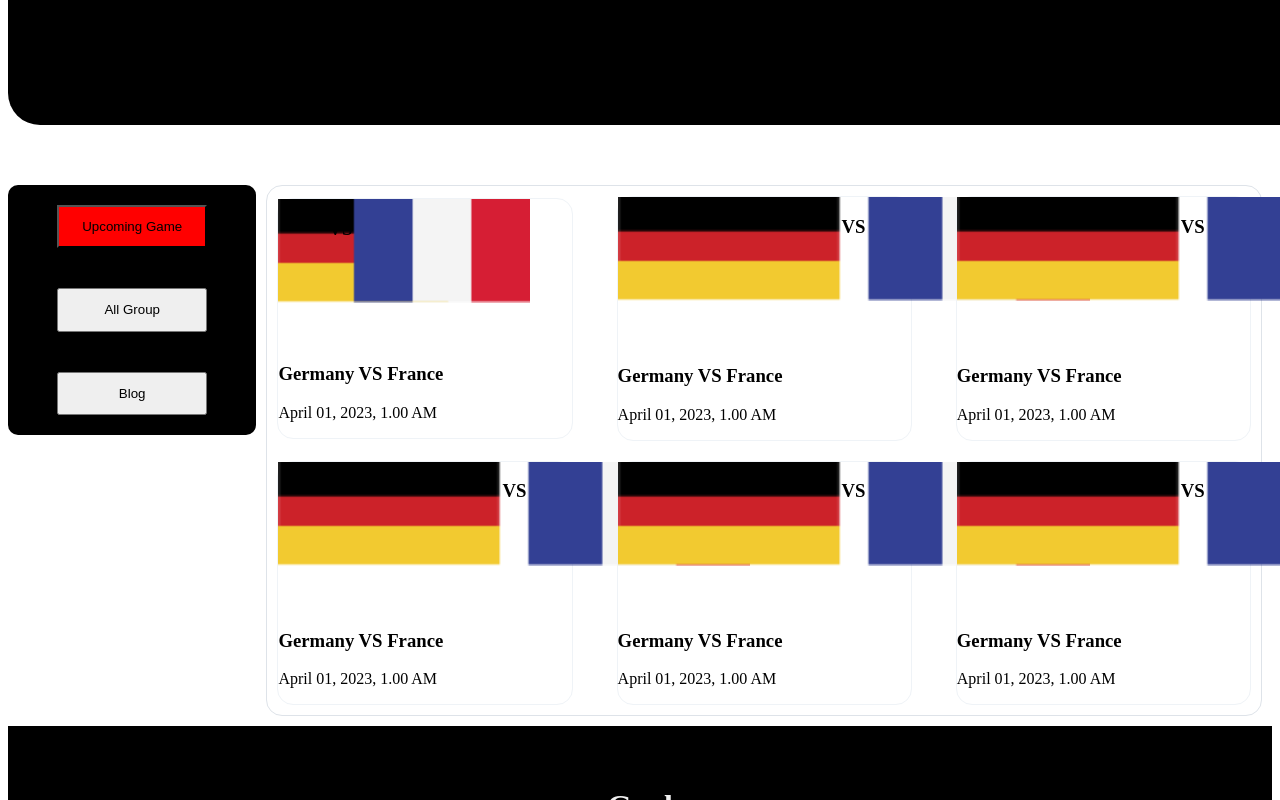
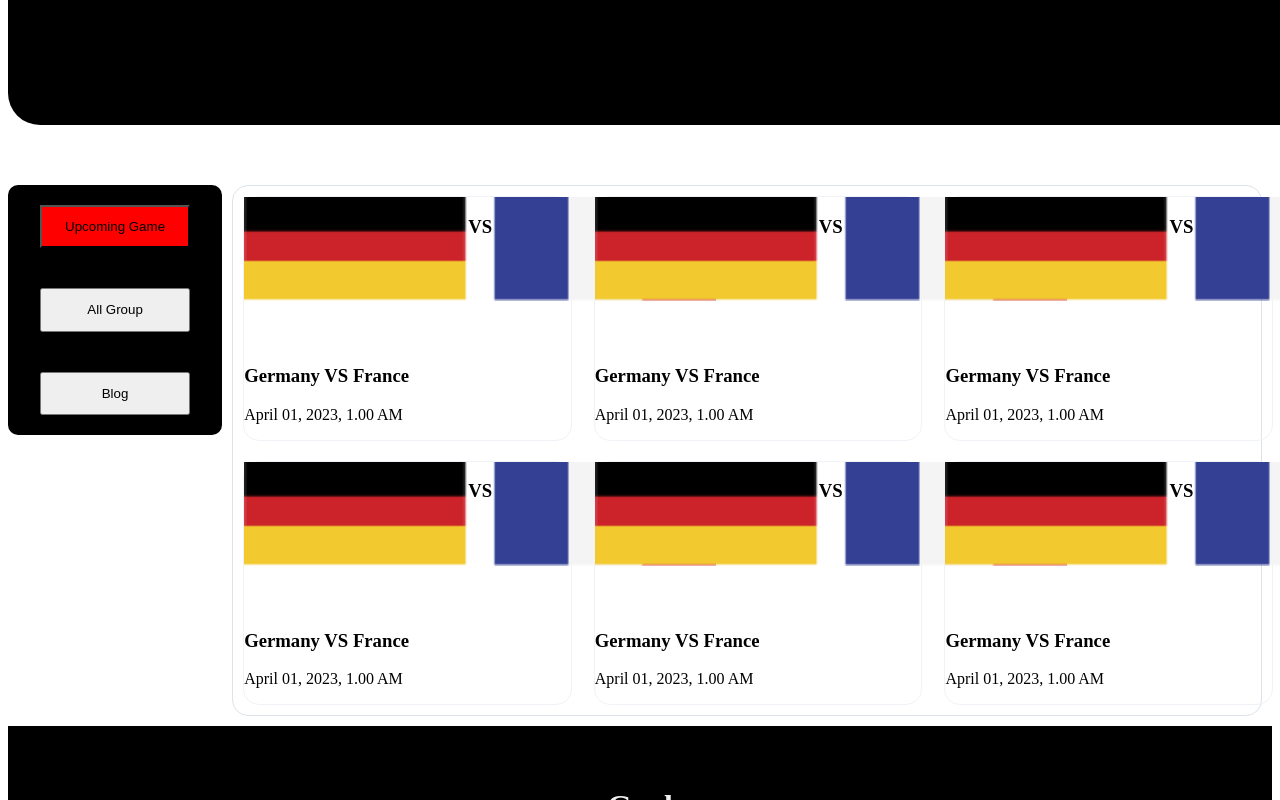
Before and after one commit to Aktarull/assignment-2, a plain HTML site: page index-2.html in a window 1280 px wide. Shown: the part 603-1403 px from the top of the page. Drawn offline with Linux system fonts and the light colour scheme.

Commit message:
last commit

```diff
--- a/index-2.html
+++ b/index-2.html
@@ -36,13 +36,13 @@
             <div class="blogs">
                 <div class="blog">
                     <div class="blog-image">
-                        <div class="small-image">
+                        <div>
                             <img src="images/germany Flag.png" alt="">
                         </div>
                         <div>
                             <h3>VS</h3>
                         </div>
-                        <div class="small-image">
+                        <div>
                             <img src="images/Flag.png" alt="">
                         </div>
                     </div>
--- a/styles.css
+++ b/styles.css
@@ -95,6 +95,9 @@ blogs styles
 .blog-image {
     display: flex;
     width: 200px;
+    height: 100%;
+    justify-content: space-between;
+
 }
 
 .blog-tittle {
@@ -110,7 +113,7 @@ blogs styles
 .blogs {
     display: grid;
     grid-template-columns: repeat(3, 1fr);
-    width: 1000px;
+    width: 1200px;
     grid-column-gap: 24px;
     border: .5px solid rgb(222, 227, 233);
     margin: 10px 10px 10px 10px;
@@ -122,6 +125,7 @@ blogs styles
     margin: 10px 10px 10px 10px;
     border: .50px solid rgb(239, 243, 247);
     border-radius: 1em;
+    width: 100%;
 }
 
 /*---------------
```
Also changed, not shown: index.html (+1 -1 lines).
